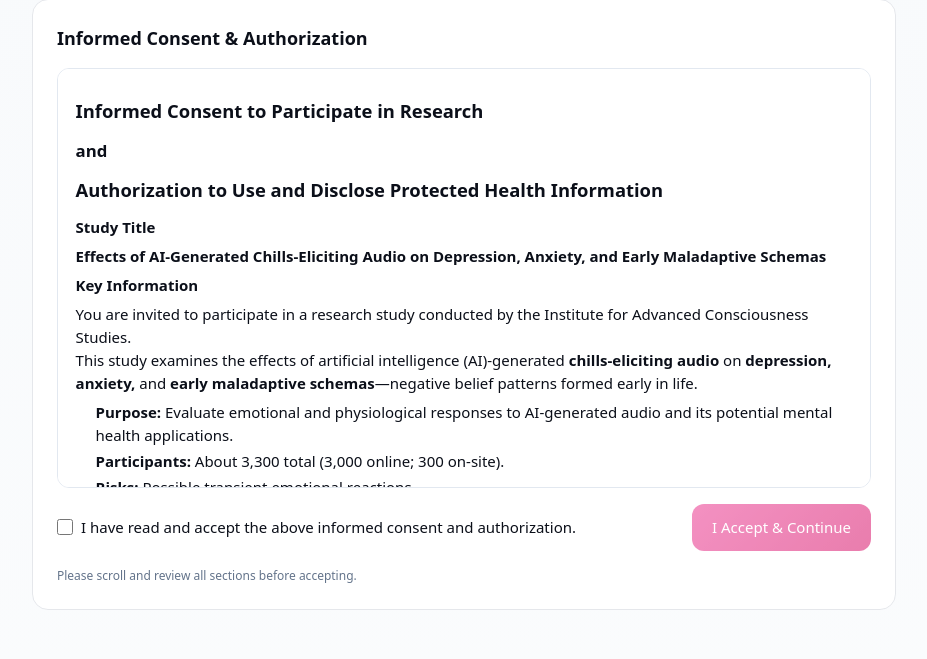
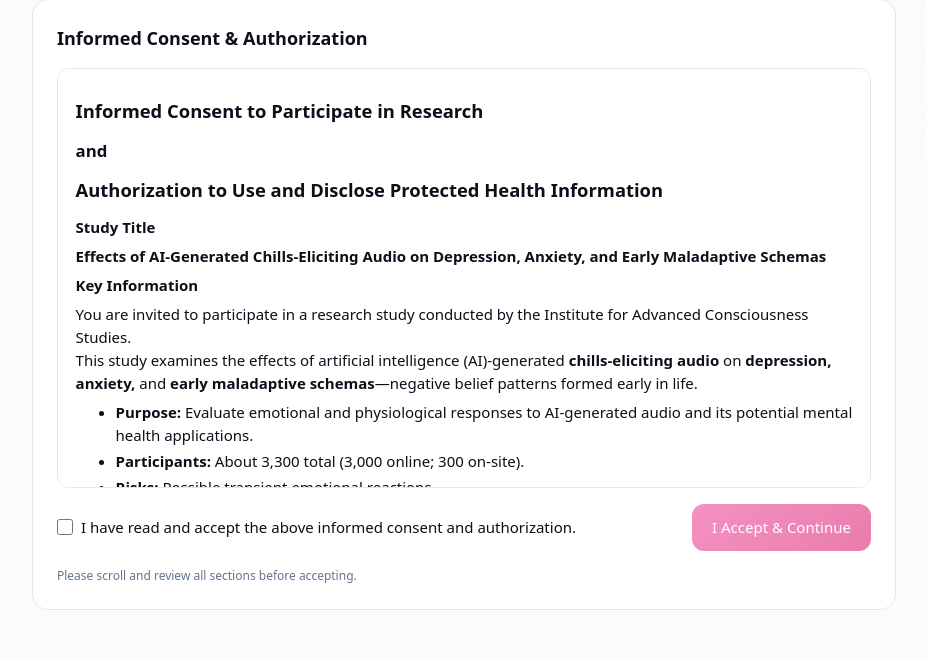
Before and after one commit to rewire-neurotech/Chills-TV, a FastAPI app: page / in a window 1280 px wide. Shown: the part 85-744 px from the top of the page, without its empty margins (176-1103 px from the left). Run offline with FastAPI, Linux system fonts and the light colour scheme; parts of the project's set-up code (start-up, migrations or seed data) failed here and were passed over; some libraries are stand-ins or nearby versions.

Commit message:
Update index.html

```diff
--- a/templates/index.html
+++ b/templates/index.html
@@ -36,6 +36,21 @@
       .consent-box hr{border:none;border-top:1px solid #e2e8f0;margin:0.75rem 0}
       .consent-box strong{font-weight:600}
       .muted-note{font-size:12px;color:#64748b}
+      /* inside your existing <style> */
+      .consent-box ul{
+        list-style: disc;
+        list-style-position: outside;
+        padding-left: 1.25rem;
+        margin: 0.25rem 0 0.5rem 1.25rem;
+      }
+      .consent-box ol{
+        list-style: decimal;          /* <— ensures numbers show */
+        list-style-position: outside;
+        padding-left: 1.25rem;
+        margin: 0.25rem 0 0.5rem 1.25rem;
+      }
+      .consent-box li{ margin: 0.15rem 0; }
+
     </style>
   </head>
   <body class="min-h-screen bg-app text-[15px] text-[color:var(--ink)]">
```
